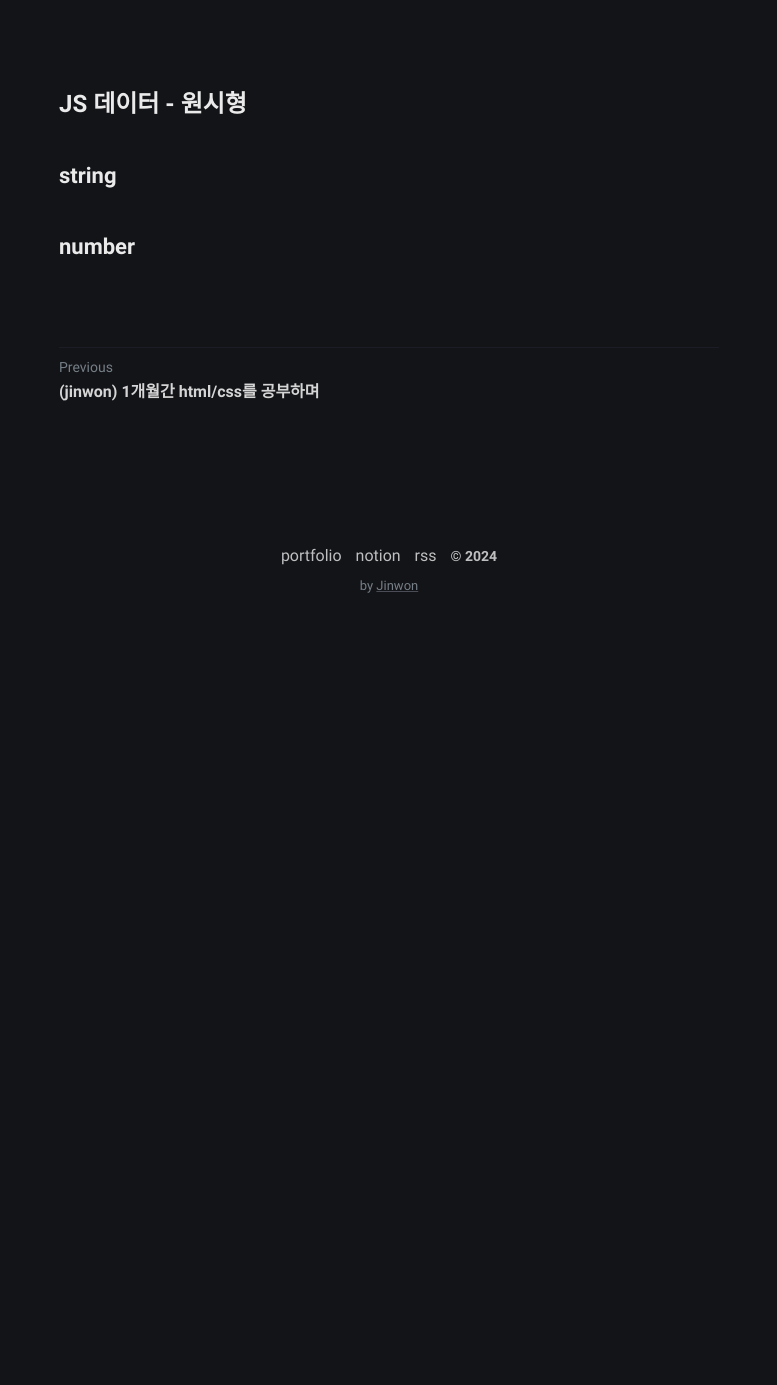
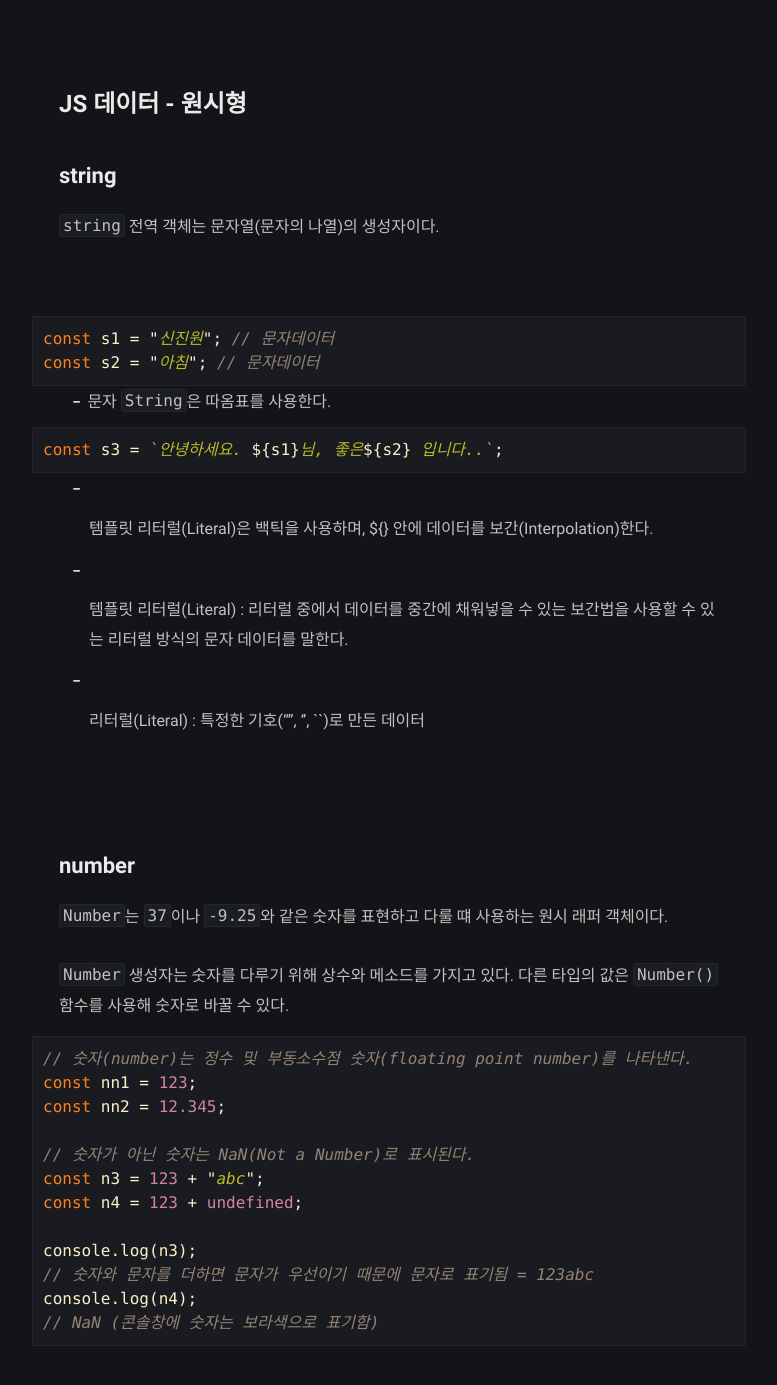
Before and after one commit to JinwonShen/JinwonShen.github.io, a Jekyll site: the page built from _posts/2024-12-04-posts-javascript-string,number/2024-12-04-posts-javascript-string,number.md, in a window 1280 px wide and 1400 px high, scrolled down 326 px. Shown: the top 1385 px of the window, without its empty margins (251-1028 px from the left). Built offline with Jekyll 4.4.1, drawn with Linux system fonts in a browser that asks for light colours; before the commit the page ends 956 px from its top, so only the background shows below that.

Commit message:
post javascript string, number

````diff
--- a/_posts/2024-12-04-posts-javascript-string,number/2024-12-04-posts-javascript-string,number.md
+++ b/_posts/2024-12-04-posts-javascript-string,number/2024-12-04-posts-javascript-string,number.md
@@ -16,4 +16,46 @@ discription:
 
 ## string
 
+`string` 전역 객체는 문자열(문자의 나열)의 생성자이다.
+
+<br>
+
+```js
+const s1 = "신진원"; // 문자데이터
+const s2 = "아침"; // 문자데이터
+```
+
+- 문자 `String`은 따옴표를 사용한다.
+
+```js
+const s3 = `안녕하세요. ${s1}님, 좋은${s2} 입니다..`;
+```
+
+- 템플릿 리터럴(Literal)은 백틱을 사용하며, ${} 안에 데이터를 보간(Interpolation)한다.
+
+- 템플릿 리터럴(Literal) : 리터럴 중에서 데이터를 중간에 채워넣을 수 있는 보간법을 사용할 수 있는 리터럴 방식의 문자 데이터를 말한다.
+
+- 리터럴(Literal) : 특정한 기호("", '', ``)로 만든 데이터
+
+<br>
+
 ## number
+
+`Number`는 `37`이나 `-9.25`와 같은 숫자를 표현하고 다룰 떄 사용하는 원시 래퍼 객체이다.
+
+`Number` 생성자는 숫자를 다루기 위해 상수와 메소드를 가지고 있다. 다른 타입의 값은 `Number()` 함수를 사용해 숫자로 바꿀 수 있다.
+
+```js
+// 숫자(number)는 정수 및 부동소수점 숫자(floating point number)를 나타낸다.
+const nn1 = 123;
+const nn2 = 12.345;
+
+// 숫자가 아닌 숫자는 NaN(Not a Number)로 표시된다.
+const n3 = 123 + "abc";
+const n4 = 123 + undefined;
+
+console.log(n3);
+// 숫자와 문자를 더하면 문자가 우선이기 때문에 문자로 표기됨 = 123abc
+console.log(n4);
+// NaN (콘솔창에 숫자는 보라색으로 표기함)
+```
````
